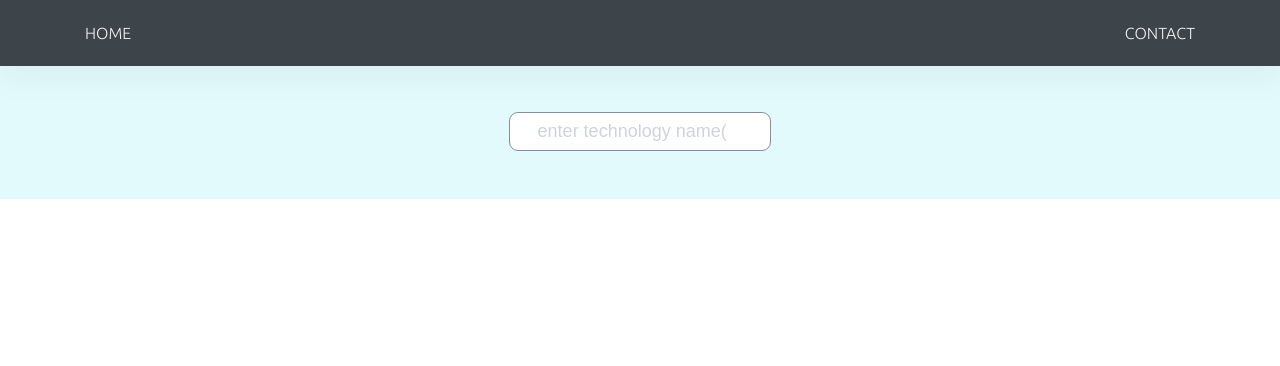
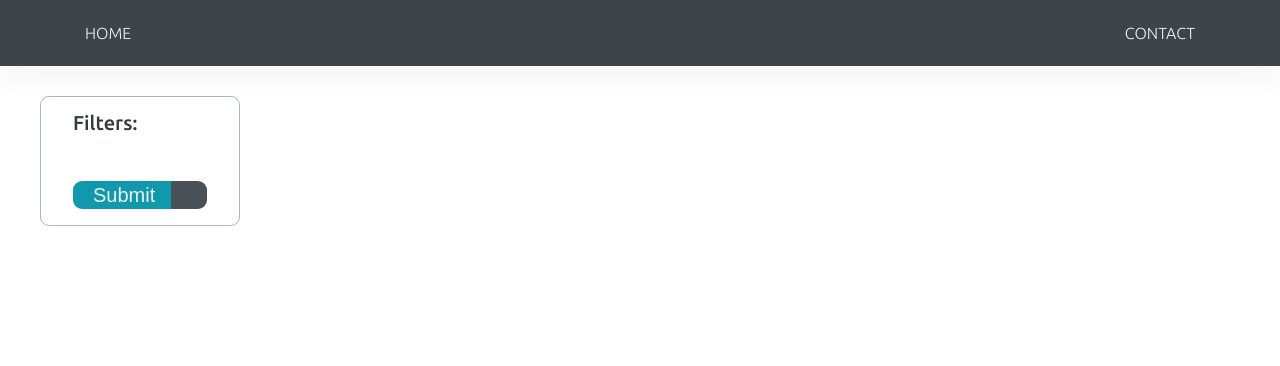
Before and after one commit to kmilewczyk96/kmilew, a Django app: page /projects/ in a window 1280 px wide. Shown: the top 366 px of the page. Run offline with Django 4.2, Linux system fonts and the light colour scheme; data that the repository does not hold is empty; some libraries are stand-ins or nearby versions.

Commit message:
project-list close to finish

```diff
--- a/app/app/settings.py
+++ b/app/app/settings.py
@@ -38,6 +38,7 @@ INSTALLED_APPS = [
     'django.contrib.sessions',
     'django.contrib.messages',
     'django.contrib.staticfiles',
+    'django_filters',
 
     'core.apps.CoreConfig',
     'account.apps.AccountConfig',
--- a/app/core/views.py
+++ b/app/core/views.py
@@ -1,5 +1,6 @@
 from django.shortcuts import render
 from django.views.generic import View
+from random import shuffle
 
 from account.models import Account
 from projects.models import Project
@@ -11,5 +12,10 @@ class MainView(View):
 
     def get(self, request, *args, **kwargs):
         project_showcase = Project.objects.filter(owner=self.my_account).filter(is_favourite=True)
+        if len(project_showcase) > 3:
+            project_showcase = list(project_showcase)
+            shuffle(project_showcase)
+            project_showcase = project_showcase[:3]
+
         context = {'my_account': self.my_account, 'showcase': project_showcase}
         return render(request, template_name=self.template_name, context=context)
--- /dev/null
+++ b/app/projects/forms.py
@@ -0,0 +1,12 @@
+from django import forms
+from django.db.models.functions import Lower
+
+from .models import Tag
+
+
+class TagForm(forms.Form):
+    def __init__(self, *args, **kwargs):
+        super().__init__(*args, **kwargs)
+        tags = Tag.objects.all().order_by(Lower('name'))
+        for tag in tags:
+            self.fields[tag.name] = forms.BooleanField(label=tag.name, required=False)
--- a/app/projects/models.py
+++ b/app/projects/models.py
@@ -13,9 +13,13 @@ class Project(models.Model):
     description = models.TextField(max_length=500)
     tags = models.ManyToManyField('Tag')
     is_favourite = models.BooleanField(default=False, null=False)
+    created = models.DateField(auto_now_add=True)
 
     def __str__(self):
         return self.name
+
+    class Meta:
+        ordering = ['-created']
 
 
 class Tag(models.Model):
--- a/app/projects/views.py
+++ b/app/projects/views.py
@@ -1,6 +1,6 @@
-from django.db.models import ObjectDoesNotExist
 from django.views.generic import ListView
 
+from .forms import TagForm
 from .models import Project, Tag
 
 
@@ -9,23 +9,23 @@ class ProjectListView(ListView):
     model = Project
     paginate_by = 9
 
+    def get_context_data(self, *, object_list=None, **kwargs):
+        context = super(ProjectListView, self).get_context_data(**kwargs)
+        context['projects'] = self.object_list
+        context['tag_filter'] = TagForm(self.request.GET)
+        return context
+
     def get_queryset(self):
-        search_query = self.request.GET.get('search_query')
-        object_list = self.model.objects.all()
+        queryset = self.model.objects.all()
+        filtered = self.request.GET.keys()
+        if filtered:
+            tags = []
+            for tag_name in filtered:
+                tags.append(Tag.objects.get(name=tag_name))
 
-        if search_query:
-            tech_list = search_query.split(',')
-            tags = []
-            for tech in tech_list:
-                try:
-                    tag = Tag.objects.get(name__icontains=tech.strip())
-                except ObjectDoesNotExist:
-                    pass
-                else:
-                    tags.append(tag)
+            queryset = queryset.filter(
+                tags__in=tags
+            ).distinct()
+            queryset = queryset.order_by('-created')
 
-            object_list = object_list.distinct().filter(
-                tags__in=tags
-            )
-
-        return object_list
+        return queryset
--- a/app/static/styles/elements.css
+++ b/app/static/styles/elements.css
@@ -1,5 +1,7 @@
 /*This stylesheet contains imports of repeatable elements.*/
 
 @import url("./elements/_button.css");
+@import url("elements/_container_flex.css");
+@import url("elements/_container_grid.css");
 @import url("./elements/_project-card.css");
-@import url("./elements/_search-bar.css");
+@import url("./elements/_tag-filter.css");
--- /dev/null
+++ b/app/static/styles/elements/_container_flex.css
@@ -0,0 +1,18 @@
+.container-flex-col-130 {
+  max-width: 130rem;
+  display: flex;
+  flex-direction: column;
+  margin: 0 auto;
+}
+
+.container-flex-col-120 {
+  max-width: 120rem;
+  display: flex;
+  flex-direction: column;
+  margin: 0 auto;
+}
+
+.container-flex-1-to-2 {
+  display: grid;
+  grid-template-columns: 1fr 2fr;
+}
--- /dev/null
+++ b/app/static/styles/elements/_container_grid.css
@@ -0,0 +1,15 @@
+.container-3col {
+  display: grid;
+  grid-template-columns: 1fr 1fr 1fr;
+  column-gap: 4.8rem;
+  row-gap: 2.4rem;
+  margin-bottom: 6.4rem;
+}
+
+.container-2col {
+  display: grid;
+  grid-template-columns: 1fr 1fr;
+  column-gap: 4.8rem;
+  row-gap: 2.4rem;
+  margin-bottom: 6.4rem;
+}
--- a/app/static/styles/elements/_project-card.css
+++ b/app/static/styles/elements/_project-card.css
@@ -1,3 +1,4 @@
+/*TODO: fix thumbnail scaling.*/
 .project-card {
   overflow: hidden;
   display: grid;
@@ -6,7 +7,7 @@
   background-color: #fff;
   border: 1px solid #0c8599;
   border-radius: 9px;
-  box-shadow: 0 0.6rem 36px rgba(32, 32, 32, 15%);
+  /*box-shadow: 0 0.6rem 36px rgba(32, 32, 32, 15%);*/
 }
 
 /* FIX IMAGE IF NOT IN 16:9 ASPECT RATIO */
--- a/app/static/styles/elements/_search-bar.css
+++ /dev/null
@@ -1,39 +0,0 @@
-.search-form {
-  display: flex;
-  justify-content: center;
-  align-items: center;
-  border: 1px solid #868e96;
-  border-radius: 9px;
-  background-color: white;
-  padding: 0.8rem 1.6rem;
-}
-
-
-.search-form input,
-.search-form button {
-  justify-content: center;
-  align-items: center;
-  text-decoration: none;
-  font-size: 1.8rem;
-  background-color: transparent;
-  border: none;
-  margin-right: 1.2rem;
-}
-
-.search-form input {
-  width: 16vw;
-}
-
-.search-form input::placeholder {
-  color: #ced4da;
-}
-
-.search-form input:focus {
-  outline: none;
-}
-
-.search-form button {
-  position: relative;
-  top: 0.2rem;
-  cursor: pointer;
-}
--- /dev/null
+++ b/app/static/styles/elements/_tag-filter.css
@@ -0,0 +1,88 @@
+.filter-container {
+  height: 100%;
+  width: auto;
+}
+
+.tag-filter-title {
+  align-self: flex-start;
+  font-weight: 500;
+}
+
+.tag-filter-form {
+  position: fixed;
+  display: flex;
+  width: inherit;
+  flex-direction: column;
+  justify-content: center;
+  align-items: center;
+  border: 1px solid #adb5bd;
+  border-radius: 9px;
+  background-color: white;
+  padding: 1.6rem 3.2rem;
+  color: #343a40;
+  font-size: 2.0rem;
+  gap: 2.4rem;
+}
+
+.checkboxes {
+  display: flex;
+  flex-direction: column;
+  list-style: none;
+  gap: 1.2rem;
+}
+
+.checkboxes li {
+  display: flex;
+  gap: 1.2rem;
+}
+
+.checkbox {
+  cursor: pointer;
+}
+
+.tag-filter-buttons {
+  display: flex;
+  width: 100%;
+  border-radius: 9px;
+  overflow: hidden;
+}
+
+.filter-btn {
+  /*Negate differences between anchor and button.*/
+  text-decoration: none;
+  text-align: center;
+  border: none;
+  background-color: transparent;
+  line-height: normal;
+  cursor: pointer;
+  color: #f1f3f5;
+  font-weight: normal;
+
+  /*Actual properties.*/
+  font-size: 2rem;
+  padding: 0.2rem 1.6rem;
+  transition: 0.4s;
+}
+
+.filter-btn--submit {
+  background-color: #1098ad;
+  width: 100%;
+}
+
+.filter-btn:hover {
+  background-color: #0b7285;
+}
+
+.filter-btn i {
+  position: relative;
+  top: 0.3rem;
+  margin-right: 0.4rem;
+}
+
+.filter-btn--clear {
+  background-color: #495057;
+}
+
+.filter-btn--clear:hover {
+  background-color: #d6336c;
+}
--- a/app/static/styles/main.css
+++ b/app/static/styles/main.css
@@ -19,13 +19,9 @@ body {
   line-height: 1;
 }
 
-body::-webkit-scrollbar {
-  display: none;
-}
-
-strong {
-  color: #fff;
-}
+/*body::-webkit-scrollbar {*/
+/*  display: none;*/
+/*}*/
 
 /*=======================================================*/
 /*=========================== NAVIGATION ================*/
@@ -160,25 +156,6 @@ strong {
   color: #343a40;
 }
 
-.container-flex-col {
-  max-width: 120rem;
-  display: flex;
-  flex-direction: column;
-  /*background-color: #fff;*/
-  /*border: 1px solid #0c8599;*/
-  /*border-radius: 12px;*/
-  /*padding: 1.6rem 3.2rem;*/
-  margin: 0 auto;
-}
-
-.container-3col {
-  display: grid;
-  grid-template-columns: 1fr 1fr 1fr;
-  /*align-items: flex-start;*/
-  column-gap: 4.8rem;
-  margin-bottom: 6.4rem;
-}
-
 .subheading {
   grid-column: 1;
   font-size: 1.6rem;
--- a/app/templates/index.html
+++ b/app/templates/index.html
@@ -47,7 +47,7 @@
 			</div>
 		</section>
 		<section class="section-menu" id="projects">
-			<div class="container-flex-col">
+			<div class="container-flex-col-120">
 				<span class="subheading">Projects</span>
 				<h2 class="heading2">My skills in practice</h2>
 				<p class="menu-description">
--- a/app/templates/project-list.html
+++ b/app/templates/project-list.html
@@ -25,20 +25,35 @@
 		</ul>
 	</header>
 	<main>
-		<section class="section-search">
-			<form id="search-form" class="search-form" action="{% url 'project-list' %}" method="GET">
-				<button class="" type="submit">
+		<section class="section-menu">
+			<div class="container-flex-col-120">
+				<div class="container-flex-1-to-2">
+					<div class="filter-container">
+						<form class="tag-filter-form" action="{% url 'project-list' %}" method="GET">
+							<p class="tag-filter-title">Filters:</p>
+							<div class="checkboxes">
+								{% for tag in tag_filter %}
+									<ul class="checkboxes">
+										<li>
+											{{ tag }}
+											{{ tag.name }}
+										</li>
+									</ul>
+								{% endfor %}
+							</div>
+							<div class="tag-filter-buttons">
+								<button class="filter-btn filter-btn--submit" type="submit">
 									<i class="ph-magnifying-glass"></i>
+									Submit
 								</button>
-				<label hidden for="search-form--phrase">Search for Projects:</label>
-				<input id="search-form--phrase" type="search" name="search_query"
-							 placeholder="enter technology name(s)" value="{{ search_query }}"/>
+								<a class="filter-btn filter-btn--clear" href="{% url 'project-list' %}">
+									<i class="ph-x"></i>
+								</a>
+							</div>
 						</form>
-		</section>
-		<section class="section-menu">
-			<div class="container-flex-col">
-				<div class="container-3col">
-					{% for project in object_list %}
+					</div>
+					<div class="container-2col">
+						{% for project in projects %}
 							<div class="project-card">
 								<div class="container-img">
 									<img class="project-img" src="{{ project.thumbnail.url }}" alt="project thumbnail">
@@ -58,6 +73,7 @@
 						{% endfor %}
 					</div>
 				</div>
+			</div>
 		</section>
 	</main>
 </body>
--- a/requirements.txt
+++ b/requirements.txt
@@ -1,4 +1,5 @@
 Django>=4.0.4,<4.1
 djangorestframework>=3.13.1,<3.14
+django-filter>=22.1,<22.2
 psycopg2>=2.9.3,<2.10
 Pillow>=9.1.0,<9.2
```
Also changed, not shown: app/account/migrations/0001_initial.py (added), app/projects/migrations/0001_initial.py (added), app/projects/migrations/0002_tag_project_tags.py (added), app/projects/migrations/0003_alter_tag_options_project_created_alter_tag_weight.py (added). Lines whose indentation alone changed are shown as unchanged.
